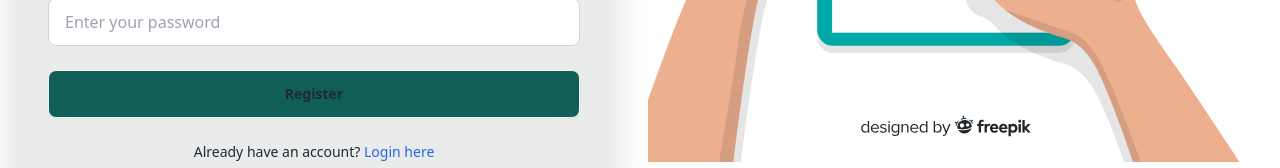
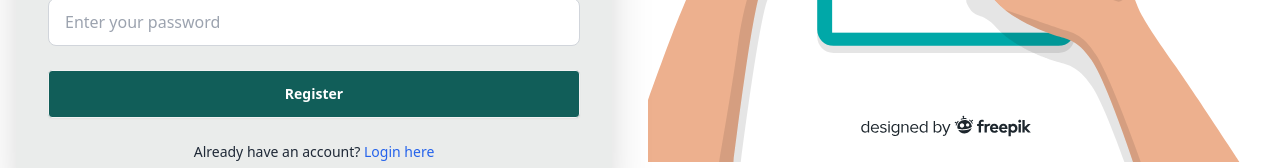
Before and after one commit to usamaAbuelnour/field-talent-client, a React (Vite) app: page /registration in a window 1280 px wide. Shown: the part 538-706 px from the top of the page. Built offline with nearby package versions, Linux system fonts and the light colour scheme.

Commit message:
mph update

```diff
--- a/src/App.jsx
+++ b/src/App.jsx
@@ -11,54 +11,56 @@ import Footer from "./components/Footer";
 
 
 import './App.css'
-import { useState } from "react";
-
+import { useState, useEffect } from "react";
 
 function App() {
-  const userScema={
-    name:"",
-    email:"",
-    token:"",
-    isUserLoggedIn:false,
+  const userSchema = {
+    name: "",
+    email: "",
+    token: "",
+    isUserLoggedIn: false,
   }
 
-  const [user, setUser] = useState(userScema
-);
+  const [user, setUser] = useState(() => {
+    const savedUser = sessionStorage.getItem('user');
+    return savedUser ? JSON.parse(savedUser) : userSchema;
+  });
 
-// <---------------------------------handeling---------------------->
+  useEffect(() => {
+    sessionStorage.setItem('user', JSON.stringify(user));
+  }, [user]);
 
- const handleLogin  =(token,name,email)=>{
-  let newUser={...user}
-  newUser.email=email
-  newUser.name=name
-  newUser.token=token
-  newUser.isUserLoggedIn=true
-  setUser(newUser)
- }
- const handleLoginOut=()=>{
-  let defultUserScema={...userScema}
-  setUser(defultUserScema)
+  // <---------------------------------handling---------------------->
+  const handleLogin = (token, name, email) => {
+    const newUser = {
+      ...userSchema,
+      email: email,
+      name: name,
+      token: token,
+      isUserLoggedIn: true
+    }
+    setUser(newUser);
+  }
 
-
- }
-
-
-  console.log( "LOGIN",)
+  const handleLogout = () => {
+    setUser(userSchema);
+    sessionStorage.removeItem('user');
+  }
+  console.log (user)
 
   return (
     <>
       <BrowserRouter>
-      <NavBar  isUserLoggedIn={user.isUserLoggedIn} handleLoginOut={handleLoginOut}/>
-      <Routes >
-          <Route index element={<Home  isUserLoggedIn={user.isUserLoggedIn} />} />
-          <Route path="login" element={<Login handleLogin={handleLogin}  isUserLoggedIn={user.isUserLoggedIn}  />} />
-          <Route path="registration" element={<Registration/>} />
+        <NavBar  user={user} handleLogout={handleLogout} />
+        <Routes>
+          <Route index element={<Home isUserLoggedIn={user.isUserLoggedIn} />} />
+          <Route path="login" element={<Login handleLogin={handleLogin} isUserLoggedIn={user.isUserLoggedIn} />} />
+          <Route path="registration" element={<Registration handleLogin={handleLogin} isUserLoggedIn={user.isUserLoggedIn} />} />
           <Route path="showjobs" element={<ShowJobs />} />
           <Route path="*" element={<NotFound />} />
-      </Routes>
-      <Footer/>
-    </BrowserRouter>
-
+        </Routes>
+        <Footer />
+      </BrowserRouter>
     </>
   )
 }
--- a/src/components/Button.jsx
+++ b/src/components/Button.jsx
@@ -17,7 +17,7 @@ const Button = ({
     lg: 'btn-lg'
   };
   const variantClasses = {
-    fill: 'bg-main text-white  hover:bg-main-600 hover:text-dark',
+    fill: 'bg-main text-white  hover:bg-teal-700',
     outline: 'btn-outline border-main text-main hover:bg-main hover:text-white'
   };
 
@@ -25,7 +25,6 @@ const Button = ({
     ${baseClasses}
     ${sizeClasses[size]}
     ${variantClasses[variant]}
-    ${disabled ? 'opacity-50 cursor-not-allowed' : ''}
     ${className}
   `.trim();
 
@@ -34,7 +33,6 @@ const Button = ({
       <button
         type={type}
         className={buttonClasses}
-        disabled={disabled}
       >
         {text}
       </button>
--- a/src/components/NavBar.jsx
+++ b/src/components/NavBar.jsx
@@ -1,15 +1,16 @@
 /* eslint-disable react/prop-types */
 import { useState, useEffect } from 'react';
 import { Link } from "react-router-dom";
-import { Home, PlusCircle, LogIn, Menu, X, ChevronDown ,Sun  } from 'lucide-react';
-// بعد ما اخلص لوجيك
-// import { Home, PlusCircle, User, LogIn, LogOut, Menu, X,Sun, ChevronDown } from 'lucide-react';
+
+import { Home, PlusCircle, LogIn, LogOut, Menu, X,Sun, ChevronDown } from 'lucide-react';
 import NavLink from './NavLink';
-export default function NavBar({isUserLoggedIn,handleLoginOut}) {
+export default function NavBar({handleLogout,user}) {
   const [isMenuOpen, setIsMenuOpen] = useState(false);
   const [isScrolled, setIsScrolled] = useState(false);
   const [isDropdownOpen, setIsDropdownOpen] = useState(false);
-  console.log('is drop',isUserLoggedIn)
+console.log(user)
+  const { isUserLoggedIn, name, email } = user;
+
 
 
   useEffect(() => {
@@ -63,7 +64,7 @@ export default function NavBar({isUserLoggedIn,handleLoginOut}) {
                     src="https://img.daisyui.com/images/stock/photo-1534528741775-53994a69daeb.webp"
                     alt="User avatar"
                   />
-                  <span className="ml-2 hidden md:inline text-main">mostapha</span>
+                  <span className="ml-2 hidden md:inline text-main">{name}</span>
                   <ChevronDown size={20} className="ml-1 " />
                 </button>
                 {isDropdownOpen && (
@@ -71,7 +72,7 @@ export default function NavBar({isUserLoggedIn,handleLoginOut}) {
                        style={{ animation: 'fadeIn 0.2s ease-out forwards' }}>
                     <div className="py-1" role="menu" aria-orientation="vertical" aria-labelledby="user-menu">
                       <Link to="/profile" className="block px-4 py-2 text-sm text-dark hover:bg-s-light transition-colors duration-150" role="menuitem">Profile</Link>
-                      <button className="block w-full text-left px-4 py-2 text-sm text-dark hover:bg-s-light transition-colors duration-150" role="menuitem"onClick={handleLoginOut}>logout</button>
+                      <button className="block w-full text-left px-4 py-2 text-sm text-dark hover:bg-s-light transition-colors duration-150" role="menuitem"onClick={handleLogout}>logout</button>
                     </div>
                   </div>
                 )}
@@ -102,7 +103,6 @@ export default function NavBar({isUserLoggedIn,handleLoginOut}) {
         </div>
       </div>
 
-      {/* Mobile menu */}
 
 
 
@@ -119,13 +119,13 @@ export default function NavBar({isUserLoggedIn,handleLoginOut}) {
                 <img className="h-10 w-10 rounded-full border-2 border-main" src="https://img.daisyui.com/images/stock/photo-1534528741775-53994a69daeb.webp" alt="User avatar" />
               </div>
               <div className="ml-3">
-                <div className="text-base font-medium text-dark">mostapha</div>
-                <div className="text-sm font-medium text-s-dark">mostaphayasser18@gmail.com</div>
+                <div className="text-base font-medium text-dark">{name}</div>
+                <div className="text-sm font-medium text-s-dark">{email}</div>
               </div>
             </div>
             <div className="mt-3 px-2 space-y-1">
               <Link to="/profile" className="block px-3 py-2 rounded-md text-base font-medium text-dark hover:bg-s-light transition-colors duration-150">Profile</Link>
-              <button className="block w-full text-left px-3 py-2 rounded-md text-base font-medium text-dark hover:bg-s-light transition-colors duration-150" onClick={handleLoginOut}>logout</button>
+              <button className="block w-full text-left px-3 py-2 rounded-md text-base font-medium text-dark hover:bg-s-light transition-colors duration-150" onClick={handleLogout}><LogOut size={20} />logout</button>
             </div>
           </div>
         )}
--- a/src/pages/Login.jsx
+++ b/src/pages/Login.jsx
@@ -4,14 +4,10 @@ import { useForm } from "react-hook-form";
 import { yupResolver } from "@hookform/resolvers/yup";
 import * as yup from "yup";
 import axios from "axios";
-
-
 import { useNavigate } from "react-router-dom";
 import Button from "../components/Button";
 import { Link } from "react-router-dom";
-import { useEffect } from "react";
-
-
+import { useEffect, useState } from "react";
 
 const schema = yup.object({
   email: yup
@@ -25,32 +21,40 @@ const schema = yup.object({
     .required("Password is required"),
 }).required();
 
-export default function Login({handleLogin ,isUserLoggedIn}) {
+export default function Login({ handleLogin, isUserLoggedIn }) {
   const navigate = useNavigate();
+  const [isLoading, setIsLoading] = useState(false);
 
-  const { register, handleSubmit, formState: { errors } } = useForm({
+  const {
+    register,
+    handleSubmit,
+    formState: { errors },
+  } = useForm({
     resolver: yupResolver(schema),
   });
 
-
   useEffect(() => {
     if (isUserLoggedIn) {
-      navigate('/', { replace: true });
+      console.log("isUserLoggedIn",isUserLoggedIn)
+
+      navigate("/", { replace: true });
     }
   }, [isUserLoggedIn, navigate]);
-
-
+  console.log("isUserLoggedIn login",isUserLoggedIn)
 
   const onSubmit = async (data) => {
     try {
-      const response = await axios.post("https://auto-gear.vercel.app/login", data);
+      setIsLoading(true);
 
+      const response = await axios.post("https://field-talent.vercel.app/login", data);
 
-    console.log(response.data.token,response.data.name,response.data.email)
-    {handleLogin (response.data.token,response.data.name,response.data.email)}
-      console.log("Login successful:", {...response.data});
+      handleLogin(response.data.token, response.data.name, response.data.email);
+
+      navigate("/");
     } catch (error) {
       console.error("Login failed:", error);
+    } finally {
+      setIsLoading(false);
     }
   };
 
@@ -62,7 +66,7 @@ export default function Login({handleLogin ,isUserLoggedIn}) {
         </div>
         <div className="card w-full bg-s-light shadow-2xl">
           <form className="card-body space-y-4" onSubmit={handleSubmit(onSubmit)}>
-            <h1 className="text-center text-4xl  md:text-5xl  font-bold">Login Now</h1>
+            <h1 className="text-center text-4xl md:text-5xl font-bold">Login Now</h1>
 
             <div className="form-control">
               <label htmlFor="email" className="label">
@@ -81,6 +85,7 @@ export default function Login({handleLogin ,isUserLoggedIn}) {
                 <p className="mt-1 text-sm text-red-600">{errors.email.message}</p>
               )}
             </div>
+
             <div className="form-control">
               <label htmlFor="password" className="label">
                 <span className="label-text">Password</span>
@@ -94,16 +99,23 @@ export default function Login({handleLogin ,isUserLoggedIn}) {
                   errors.password ? "border-red-500" : "border-gray-300"
                 }`}
               />
-              {errors.password && (
-                <p className="mt-1 text-sm text-red-600">{errors.password.message}</p>
-              )}
 
             </div>
+
+
             <div className="form-control mt-6">
-              <Button type="submit" text="login"/>
+              <Button
+                type="submit"
+                variant="fill"
+                text={isLoading ? "Logging in..." : "Login"}
+              />
             </div>
+
             <p className="text-center text-sm mt-4">
-              Create new account? <Link to="/registration" className="text-blue-600">Register here</Link>
+              Create new account?{" "}
+              <Link to="/registration" className="text-blue-600">
+                Register here
+              </Link>
             </p>
           </form>
         </div>
--- a/src/pages/Registration.jsx
+++ b/src/pages/Registration.jsx
@@ -1,8 +1,16 @@
+/* eslint-disable react/prop-types */
+/* eslint-disable no-constant-condition */
 import { useForm } from "react-hook-form";
 import { yupResolver } from "@hookform/resolvers/yup";
 import { Link } from "react-router-dom";
 import * as yup from "yup";
 import axios from "axios";
+import { useEffect,useState } from "react";
+import { useNavigate } from "react-router-dom";
+
+
+
+import Button from "../components/Button";
 
 const schema = yup.object({
   firstName: yup
@@ -22,7 +30,22 @@ const schema = yup.object({
     .required("Password is a required field"),
 }).required();
 
-export default function Registraion() {
+export default function Registraion({isUserLoggedIn,handleLogin}) {
+  const navigate = useNavigate();
+
+  const [isLoading, setIsLoading] = useState(false);
+
+
+  useEffect(() => {
+
+    if (isUserLoggedIn) {
+      navigate('/', { replace: true });
+      console.log("isUserLoggedIn",isUserLoggedIn)
+
+    }
+  }, [isUserLoggedIn, navigate]);
+console.log("isUserLoggedIn",isUserLoggedIn)
+
   const {
     register,
     handleSubmit,
@@ -33,10 +56,20 @@ export default function Registraion() {
 
   const onSubmit = async (data) => {
     try {
-      const response = await axios.post("https://auto-gear.vercel.app/register", data);
+      setIsLoading(true)
+      const response = await axios.post("https://field-talent.vercel.app/register", data);
+      console.log(data)
+      {handleLogin (response.data.token,response.data.name,response.data.email)}
+      navigate("/");
+      console.log("isUserLoggedIn",isUserLoggedIn)
+
+
       console.log("Registration successful:", response.data);
     } catch (error) {
       console.error("Registration failed:", error);
+    }finally{
+      setIsLoading(false)
+
     }
   };
 
@@ -123,9 +156,14 @@ export default function Registraion() {
             </div>
 
             <div className="form-control mt-6">
-              <button type="submit" className="btn bg-main w-full hover:text-dark hover:font-bold">
-                Register
-              </button>
+
+
+              <Button
+                type="submit"
+                variant="fill"
+                text={isLoading ? "Logging in..." : "Register"}
+              />
+
             </div>
 
             <p className="text-center text-sm mt-4">
```
